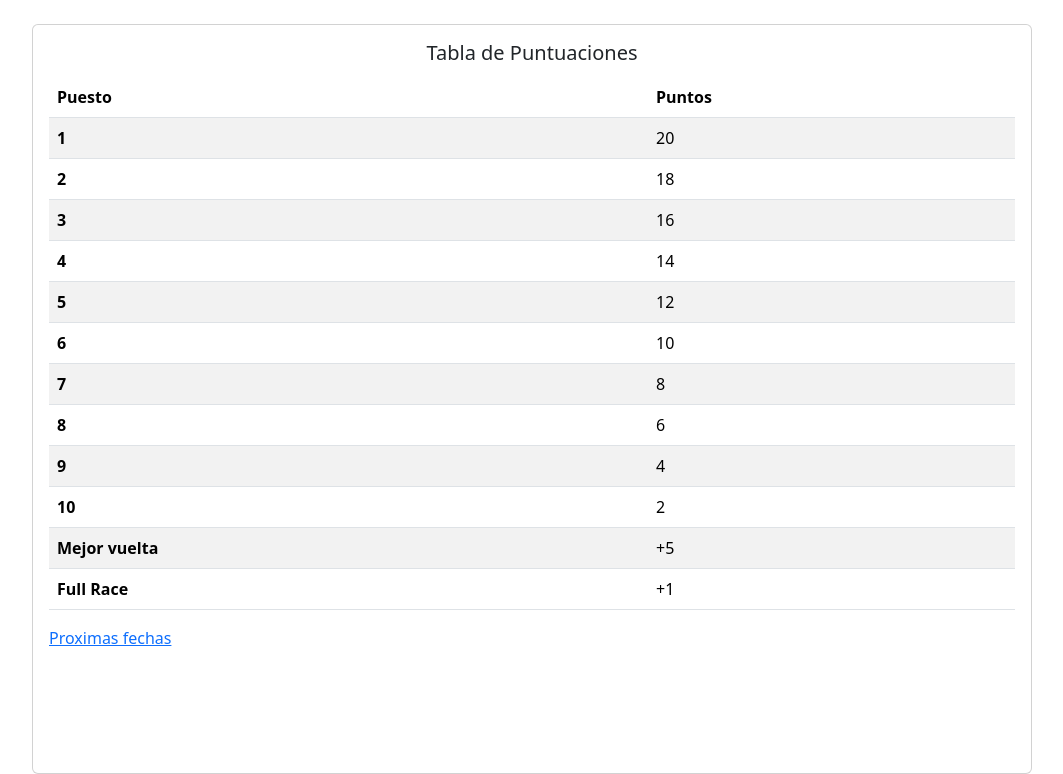
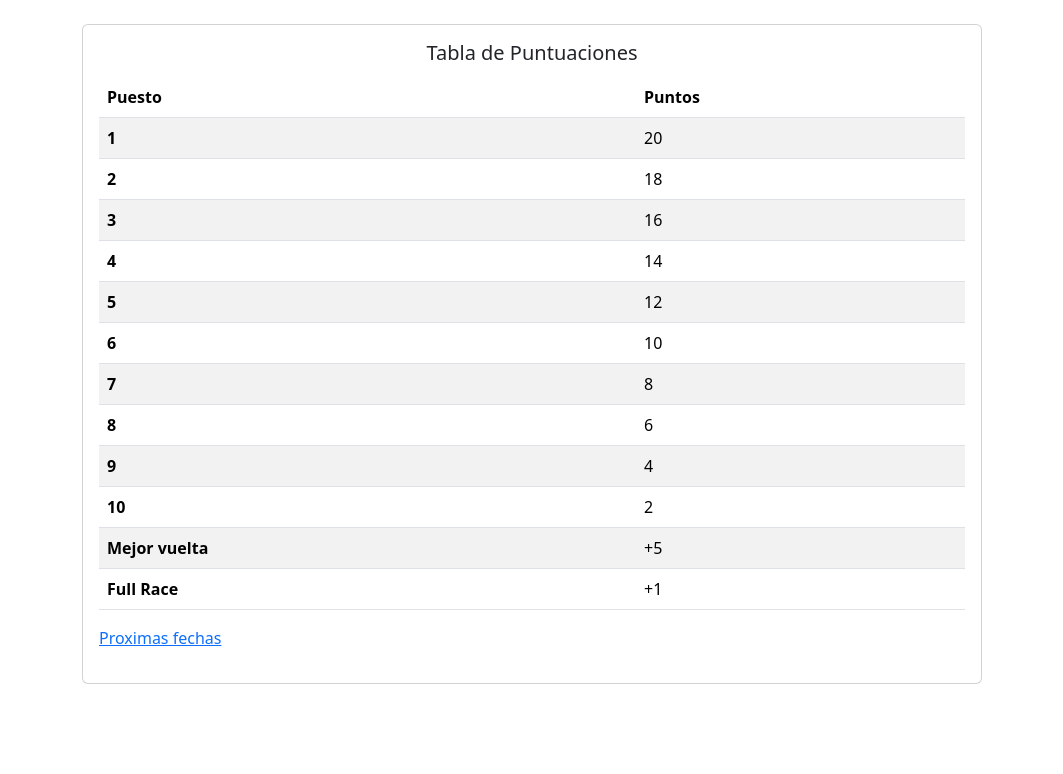
Before and after one commit to MattFelpeto/web-con-Python-Django, a Django app: page /info_puntaje in a window 1280 px wide. Shown: the part 56-830 px from the top of the page, without its empty margins (108-1171 px from the left). After the commit the page ends 740 px from the top, so only its background shows below. Run offline with Django 4.2, Linux system fonts and the light colour scheme.

Commit message:
changes again

```diff
--- a/WebKarting/templates/info_puntos.html
+++ b/WebKarting/templates/info_puntos.html
@@ -2,7 +2,7 @@
 
 {% block content%}
 
-<div class="card" style="width: 1000px; height: 750px; margin: 0 auto">
+<div class="card" style="width: 900px; height: 660px; margin: 0 auto">
     <div class="card-body">
       <h5 class="card-title" style="text-align: center">Tabla de Puntuaciones</h5>
       <h6 class="card-subtitle mb-2 text-body-secondary"></h6>
```
